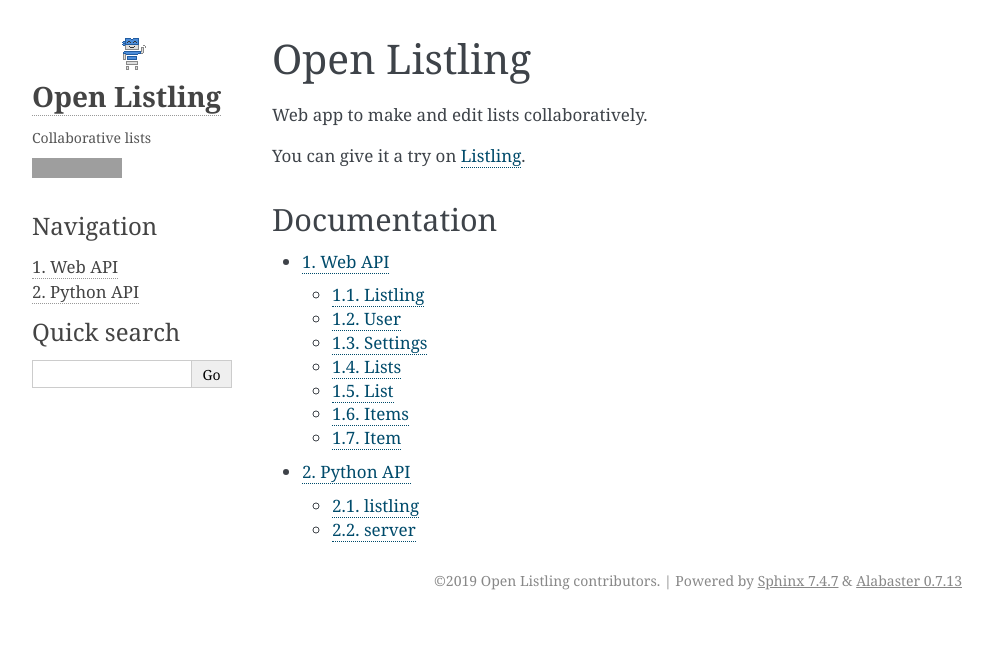
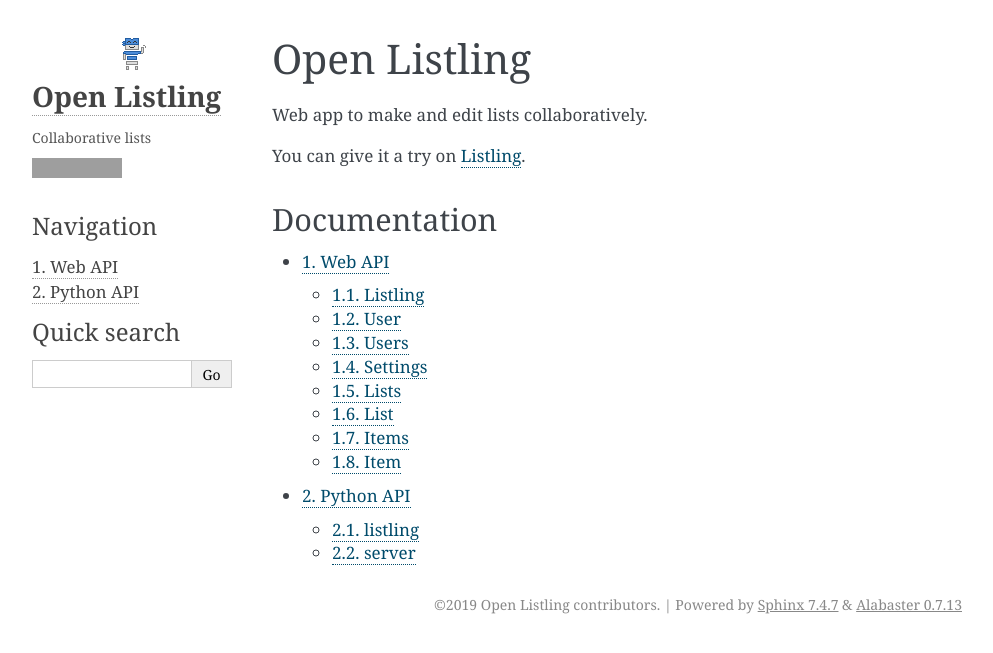
Before and after one commit to noyainrain/listling, a Sphinx documentation site: the page built from doc/index.rst, in a window 1280 px wide, cut to the strip 0-653 px from the top of the page. Shown: the whole strip, without its empty margins (148-1141 px from the left). Built offline with Sphinx 7.4.7, drawn with Linux system fonts in a browser that asks for light colours; grey boxes are pictures that could not be loaded.

Commit message:
Update to micro 0.59

```diff
--- a/doc/conf.py
+++ b/doc/conf.py
@@ -10,7 +10,7 @@ source_parsers = {'.md': 'recommonmark.parser.CommonMarkParser'}
 
 project = 'Open Listling'
 copyright = '2019 Open Listling contributors'
-version = release = '0.37.0'
+version = release = '0.37.1'
 
 html_theme_options = {
     'logo': 'listling.svg',
--- a/doc/webapi.rst
+++ b/doc/webapi.rst
@@ -24,6 +24,11 @@ Listling user.
 .. describe:: lists
 
    :ref:`UserLists` of the user.
+
+.. _Users:
+
+Users
+-----
 
 .. include:: micro/user-endpoints.inc
 
--- a/requirements.txt
+++ b/requirements.txt
@@ -1 +1 @@
-noyainrain.micro ~= 0.58.0
+noyainrain.micro ~= 0.59.0
```
Also changed, not shown: 2 other files.
